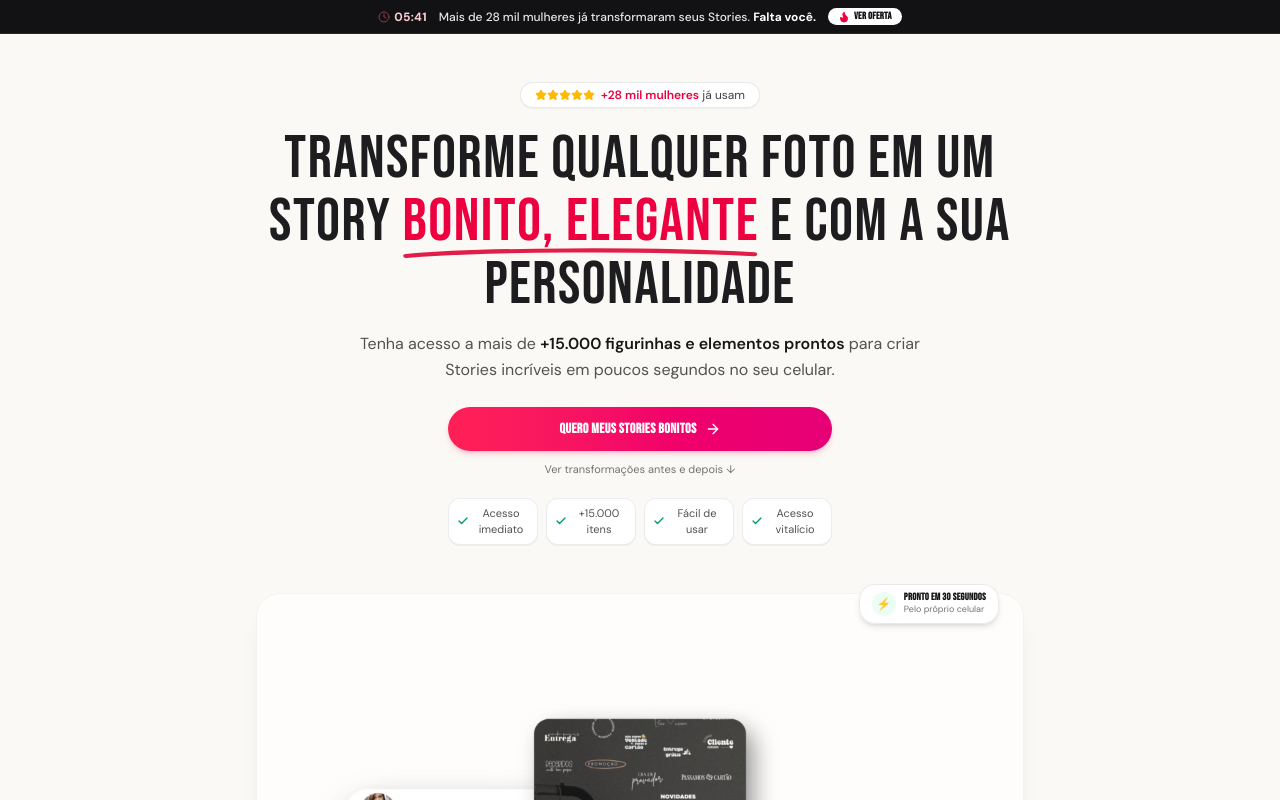
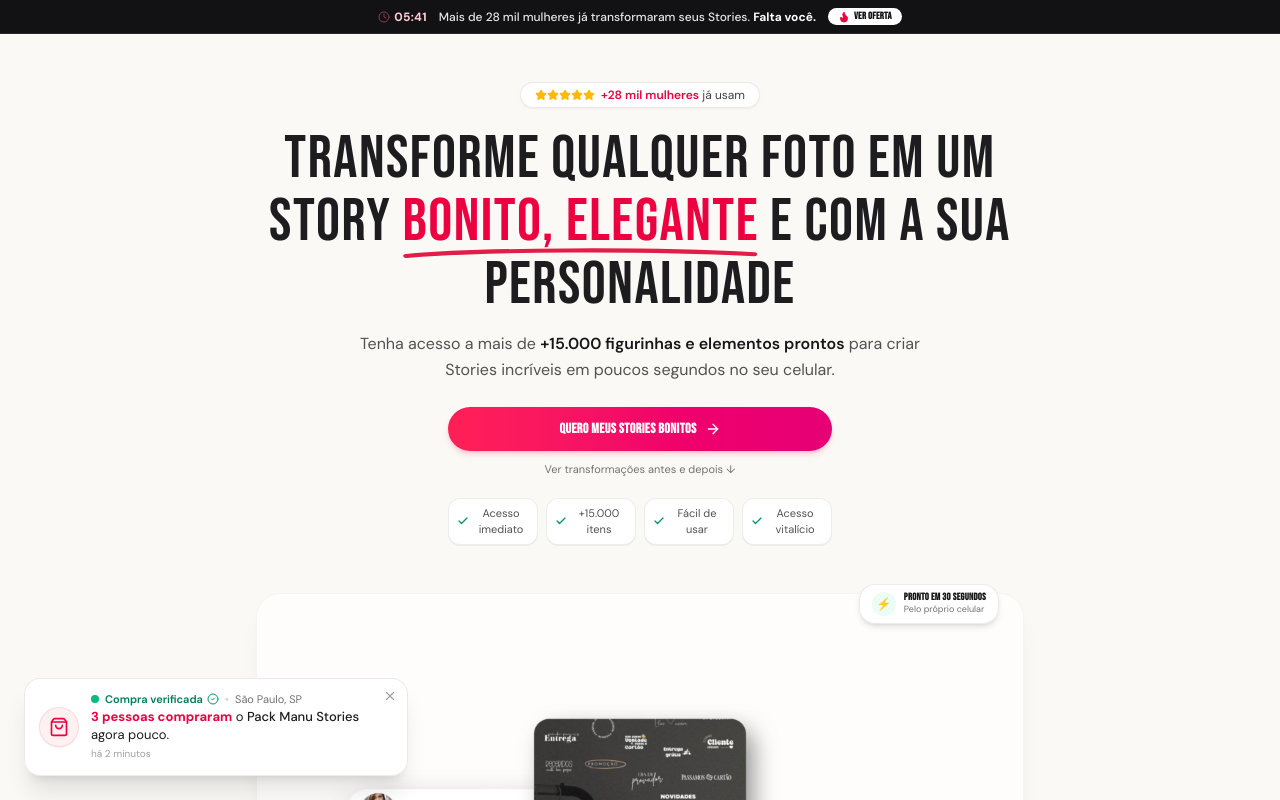
Before and after one commit to henriquebno/pack-manu, a React (Vite) app: page / in a window 1280 px wide. Shown: the top 800 px of the page. Built offline with nearby package versions, Linux system fonts and the light colour scheme; a web font is replaced by a local one.

Commit message:
feat: add sales notification component
- Introduce dynamic sales notification overlay
- Update CreatorSection with new profile image
- Remove unused branding elements in footer

```diff
--- a/src/App.tsx
+++ b/src/App.tsx
@@ -23,6 +23,7 @@ import { FinalCTASection } from './components/FinalCTASection';
 import { Footer } from './components/Footer';
 import { StickyBottomBar } from './components/StickyBottomBar';
 import { LegalModal } from './components/LegalModal';
+import { SalesNotification } from './components/SalesNotification';
 
 export default function App() {
   const [legalModalType, setLegalModalType] = useState<'terms' | 'privacy' | null>(null);
@@ -85,7 +86,10 @@ export default function App() {
       {/* 18. Sticky Floating CTA Bar */}
       <StickyBottomBar />
 
-      {/* 19. Legal Modal (Terms / Privacy) */}
+      {/* 19. Social Proof Sales Notification (8s interval, max 10 people) */}
+      <SalesNotification />
+
+      {/* 20. Legal Modal (Terms / Privacy) */}
       <LegalModal
         isOpen={legalModalType !== null}
         type={legalModalType}
--- a/src/components/CreatorSection.tsx
+++ b/src/components/CreatorSection.tsx
@@ -1,41 +1,72 @@
 import React from 'react';
-import { Heart } from 'lucide-react';
 
 export const CreatorSection: React.FC = () => {
   return (
-    <section className="py-14 md:py-20 bg-[#FAF9F6] border-t border-neutral-200/60 relative">
+    <section id="quem-esta-por-tras" className="py-14 md:py-20 bg-[#FAF9F6] border-t border-neutral-200/60 relative">
       <div className="max-w-3xl mx-auto px-4 sm:px-6">
-        <div className="bg-white rounded-3xl p-6 sm:p-8 border border-neutral-200/80 shadow-2xs flex flex-col sm:flex-row items-center gap-6 text-center sm:text-left">
+        <div className="bg-white rounded-3xl p-6 sm:p-10 border border-neutral-200/80 shadow-2xs flex flex-col sm:flex-row items-center sm:items-start gap-6 sm:gap-8 text-center sm:text-left">
 
-          {/* Creator Photo */}
+          {/* Creator Photo - Quadrada com bordas levemente redondas, estática e sem clique */}
           <div className="shrink-0 relative">
-            <div className="w-28 h-28 sm:w-36 sm:h-36 rounded-full overflow-hidden border-2 border-neutral-200 shadow-sm relative">
+            <div className="w-44 h-44 sm:w-52 sm:h-52 aspect-square rounded-2xl overflow-hidden border border-neutral-200/90 shadow-sm relative bg-neutral-100">
               <img
-                src="/images/isabela-photo-ecTAwEwd.jpg"
-                alt="Criadora do Pack Manu Stories"
-                className="w-full h-full object-cover"
+                id="creator-manu-photo"
+                src="/images/manu-creator.jpg"
+                alt="Manu - Criadora do Pack Manu Stories"
+                className="w-full h-full object-cover object-top"
+                referrerPolicy="no-referrer"
                 loading="lazy"
               />
             </div>
-            <div className="absolute -bottom-1 right-1 bg-rose-600 text-white p-1.5 rounded-full shadow-xs">
-              <Heart className="w-3.5 h-3.5 fill-white" />
-            </div>
           </div>
 
-          {/* Creator Text */}
-          <div>
-            <span className="text-[10px] uppercase tracking-widest font-semibold text-rose-700 bg-rose-50 border border-rose-100/80 px-2.5 py-0.5 rounded-full inline-block mb-2 font-heading">
-              Quem está por trás
+          {/* Creator Content */}
+          <div className="flex-1">
+            <span className="text-[11px] uppercase tracking-widest font-semibold text-rose-700 bg-rose-50 border border-rose-100/90 px-3 py-1 rounded-full inline-block mb-3 font-heading">
+              QUEM ESTÁ POR TRÁS
             </span>
-            <h3 className="text-2xl sm:text-3xl text-[#1D1D1F] font-heading uppercase tracking-wide mb-2">
-              Muito prazer! ✨
+
+            <h3 className="text-2xl sm:text-3xl text-[#1D1D1F] font-heading uppercase tracking-wide mb-4 flex items-center justify-center sm:justify-start gap-1.5 flex-wrap">
+              <span>Oi, eu sou a Manu!</span>
+              {/* Coração vermelho com apenas o traço feito à mão com caneta */}
+              <svg
+                className="w-6 h-6 sm:w-7 sm:h-7 text-red-500 inline-block shrink-0 drop-shadow-2xs -mt-1"
+                viewBox="0 0 28 28"
+                fill="none"
+                xmlns="http://www.w3.org/2000/svg"
+                aria-label="Coração traçado"
+              >
+                <path
+                  d="M14.2 23.4C13.6 22.9 5.8 16.8 4.2 12.1C2.8 7.9 5.9 4.2 10.1 4.3C12.7 4.4 14.1 5.8 14.8 6.9C15.5 5.7 16.9 4.4 19.5 4.3C23.7 4.2 26.8 7.9 25.4 12.1C23.8 16.8 16 22.9 15.4 23.4C15 23.7 14.6 23.7 14.2 23.4Z"
+                  stroke="#E11D48"
+                  strokeWidth="2.4"
+                  strokeLinecap="round"
+                  strokeLinejoin="round"
+                />
+              </svg>
             </h3>
-            <p className="text-xs sm:text-sm text-neutral-600 leading-relaxed font-sans-body">
-              Assim como você, eu sempre quis Stories bonitos e elegantes sem precisar passar horas editando ou entender de programas complexos.
-            </p>
-            <p className="text-xs sm:text-sm text-neutral-600 leading-relaxed font-sans-body mt-2">
-              Criei o <strong>Pack Manu Stories</strong> para que qualquer mulher consiga elevar suas fotos em segundos. Hoje já são mais de 28 mil mulheres transformando seus perfis diariamente.
-            </p>
+
+            <div className="space-y-3.5 text-xs sm:text-[14px] text-neutral-600 leading-relaxed font-sans-body">
+              <p>
+                Sou UGC Creator e apaixonada por transformar momentos simples da rotina em conteúdos bonitos, leves e com personalidade.
+              </p>
+
+              <p>
+                Depois de testar milhares de formas de deixar meus próprios Stories mais bonitos sem perder horas editando, comecei a reunir os elementos que eu mais usava no dia a dia.
+              </p>
+
+              <p className="text-neutral-800 font-medium">
+                Foi assim que nasceu o <span className="text-rose-600 font-semibold">Pack Manu Stories</span> 💗
+              </p>
+
+              <p>
+                Uma coleção criada para mulheres que também querem transformar fotos simples em Stories bonitos, organizados e com aquele toque aesthetic, mesmo sem entender nada de design.
+              </p>
+
+              <p className="text-neutral-700">
+                Hoje, compartilho tudo que aprendi criando conteúdo para ajudar outras mulheres a postarem mais, gastarem menos tempo editando e amarem o resultado dos próprios Stories. ✨
+              </p>
+            </div>
           </div>
 
         </div>
--- a/src/components/Footer.tsx
+++ b/src/components/Footer.tsx
@@ -12,9 +12,6 @@ export const Footer: React.FC<FooterProps> = ({ onOpenLegal }) => {
 
         {/* Brand */}
         <div className="flex items-center gap-2">
-          <span className="w-8 h-8 rounded-full bg-rose-600/20 text-rose-400 flex items-center justify-center font-serif-display font-bold">
-            M
-          </span>
           <span className="font-bold text-white text-lg font-serif-display tracking-tight">
             Pack Manu Stories
           </span>
--- /dev/null
+++ b/src/components/SalesNotification.tsx
@@ -0,0 +1,134 @@
+import React, { useState, useEffect } from 'react';
+import { ShoppingBag, CheckCircle2, X } from 'lucide-react';
+
+interface NotificationData {
+  count: number;
+  location?: string;
+  timeAgo: string;
+}
+
+const NOTIFICATION_LIST: NotificationData[] = [
+  { count: 3, location: 'São Paulo, SP', timeAgo: 'há 2 minutos' },
+  { count: 7, location: 'Rio de Janeiro, RJ', timeAgo: 'agora pouco' },
+  { count: 2, location: 'Belo Horizonte, MG', timeAgo: 'há 4 minutos' },
+  { count: 5, location: 'Curitiba, PR', timeAgo: 'agora pouco' },
+  { count: 1, location: 'Florianópolis, SC', timeAgo: 'há 1 minuto' },
+  { count: 8, location: 'Brasília, DF', timeAgo: 'agora pouco' },
+  { count: 4, location: 'Campinas, SP', timeAgo: 'há 3 minutos' },
+  { count: 6, location: 'Porto Alegre, RS', timeAgo: 'agora pouco' },
+  { count: 2, location: 'Salvador, BA', timeAgo: 'há 5 minutos' },
+  { count: 9, location: 'Goiânia, GO', timeAgo: 'agora pouco' },
+  { count: 3, location: 'Recife, PE', timeAgo: 'há 2 minutos' },
+  { count: 10, location: 'Vitória, ES', timeAgo: 'agora pouco' },
+  { count: 1, location: 'Santos, SP', timeAgo: 'há 1 minuto' },
+  { count: 4, location: 'Fortaleza, CE', timeAgo: 'agora pouco' },
+];
+
+export const SalesNotification: React.FC = () => {
+  const [currentIndex, setCurrentIndex] = useState(0);
+  const [isVisible, setIsVisible] = useState(false);
+  const [isDismissed, setIsDismissed] = useState(false);
+
+  useEffect(() => {
+    if (isDismissed) return;
+
+    let displayTimeout: NodeJS.Timeout;
+    let pauseTimeout: NodeJS.Timeout;
+    let initialTimeout: NodeJS.Timeout;
+
+    // Helper: shows notification for 4.5s, then hides it and waits 10 seconds between notifications
+    const triggerCycle = () => {
+      setIsVisible(true);
+
+      // Notification stays on screen for 4.5s
+      displayTimeout = setTimeout(() => {
+        setIsVisible(false);
+
+        // Wait 10 seconds between notifications before showing the next one
+        pauseTimeout = setTimeout(() => {
+          setCurrentIndex((prev) => (prev + 1) % NOTIFICATION_LIST.length);
+          triggerCycle();
+        }, 10000);
+      }, 4500);
+    };
+
+    // First notification appears after 5 seconds on page
+    initialTimeout = setTimeout(() => {
+      triggerCycle();
+    }, 5000);
+
+    return () => {
+      clearTimeout(initialTimeout);
+      clearTimeout(displayTimeout);
+      clearTimeout(pauseTimeout);
+    };
+  }, [isDismissed]);
+
+  if (isDismissed) return null;
+
+  const current = NOTIFICATION_LIST[currentIndex];
+  // Ensure count is never above 10 and at least 1
+  const safeCount = Math.min(10, Math.max(1, current.count));
+  const isSingular = safeCount === 1;
+
+  return (
+    <div
+      id="sales-notification-toast"
+      aria-live="polite"
+      className={`fixed z-40 transition-all duration-700 ease-out ${
+        isVisible
+          ? 'opacity-100 translate-y-0 scale-100 pointer-events-auto'
+          : 'opacity-0 translate-y-4 scale-95 pointer-events-none'
+      } bottom-20 sm:bottom-6 left-3 sm:left-6 max-w-[320px] sm:max-w-sm`}
+    >
+      <div className="relative bg-white/95 backdrop-blur-md border border-neutral-200/80 rounded-2xl shadow-xl p-3 sm:p-3.5 flex items-center gap-3 text-left">
+        {/* Close Button */}
+        <button
+          id="close-sales-notification-btn"
+          type="button"
+          onClick={() => setIsDismissed(true)}
+          aria-label="Fechar notificação"
+          className="absolute top-2 right-2 text-neutral-400 hover:text-neutral-600 p-0.5 rounded-full hover:bg-neutral-100 transition-colors cursor-pointer"
+        >
+          <X className="w-3.5 h-3.5" />
+        </button>
+
+        {/* Icon / Bag Badge */}
+        <div className="w-10 h-10 rounded-full bg-rose-50 border border-rose-200/70 text-rose-600 flex items-center justify-center shrink-0 shadow-2xs">
+          <ShoppingBag className="w-5 h-5" />
+        </div>
+
+        {/* Notification Text */}
+        <div className="pr-4">
+          <div className="flex items-center gap-1.5 text-[11px] text-emerald-700 font-semibold leading-tight font-sans-body">
+            <span className="relative flex h-2 w-2">
+              <span className="animate-ping absolute inline-flex h-full w-full rounded-full bg-emerald-400 opacity-75"></span>
+              <span className="relative inline-flex rounded-full h-2 w-2 bg-emerald-500"></span>
+            </span>
+            <span className="flex items-center gap-1">
+              Compra verificada
+              <CheckCircle2 className="w-3 h-3 text-emerald-600" />
+            </span>
+            {current.location && (
+              <>
+                <span className="text-neutral-300">•</span>
+                <span className="text-neutral-500 font-normal">{current.location}</span>
+              </>
+            )}
+          </div>
+
+          <p className="text-xs sm:text-[13px] text-[#1D1D1F] font-sans-body mt-0.5 leading-snug">
+            <strong className="font-bold text-rose-600">
+              {safeCount} {isSingular ? 'pessoa comprou' : 'pessoas compraram'}
+            </strong>{' '}
+            o <span className="font-medium">Pack Manu Stories</span> agora pouco.
+          </p>
+
+          <p className="text-[10px] text-neutral-400 font-sans-body mt-0.5">
+            {current.timeAgo}
+          </p>
+        </div>
+      </div>
+    </div>
+  );
+};
```
Also changed, not shown: public/images/manu-creator.jpg (added), public/images/manu-photo.jpg (added).
